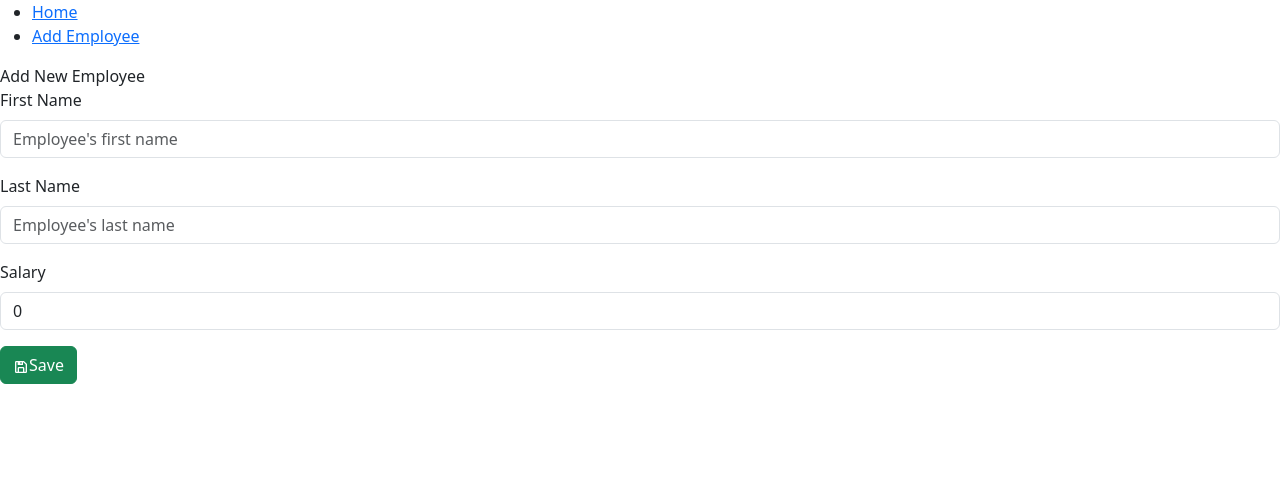
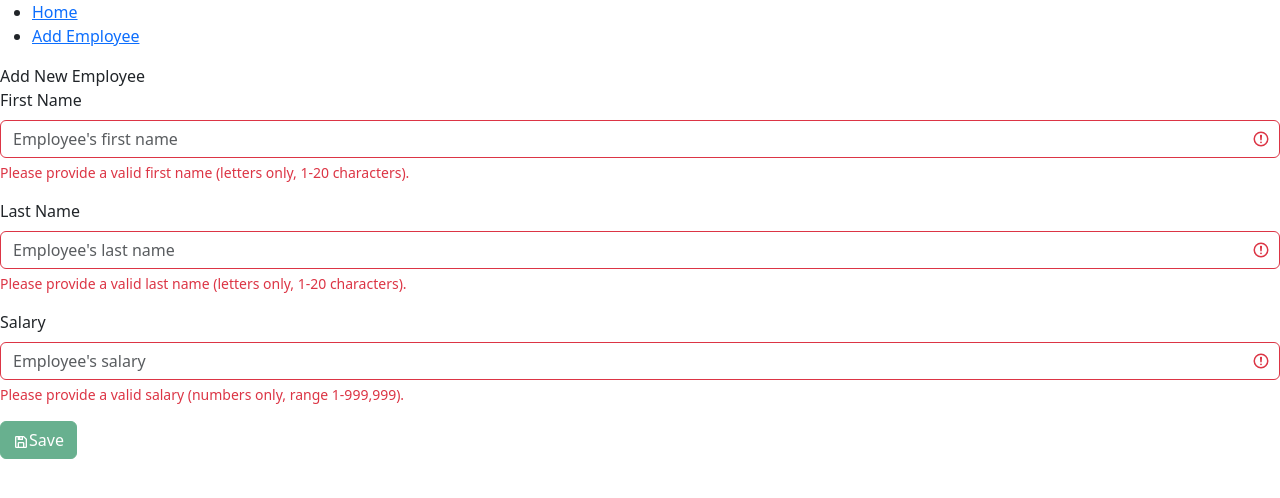
Before and after one commit to artiomtz/employee-management, a React (Vite) app in the folder frontend/: page /new in a window 1280 px wide. Shown: the top 498 px of the page. Built offline with nearby package versions, Linux system fonts and the light colour scheme; no server answers.

Commit message:
feat: add form validation

```diff
--- a/frontend/src/components/ButtonSave.jsx
+++ b/frontend/src/components/ButtonSave.jsx
@@ -15,6 +15,7 @@ export default function ButtonSave(props) {
         type="button"
         className="btn btn-success"
         onClick={handleSaveClick}
+        disabled={!props.isFormValid}
       >
         <span>
           <BiSave />
--- a/frontend/src/components/Form.jsx
+++ b/frontend/src/components/Form.jsx
@@ -6,11 +6,12 @@ import ButtonSave from "./ButtonSave";
 export default function Form(props) {
   const { employeeId } = useParams();
   const { employees, fetchEmployeeData } = useContext(EmployeeContext);
+  const [isFormValid, setIsFormValid] = useState(false);
   const [employeeDetails, setEmployeeDetails] = useState({
     id: null,
     firstName: "",
     lastName: "",
-    salary: 0,
+    salary: "",
   });
 
   useEffect(() => {
@@ -36,25 +37,42 @@ export default function Form(props) {
     });
   };
 
+  const validateForm = () => {
+    const isFirstNameValid = /^[a-zA-Z]{1,20}$/.test(employeeDetails.firstName);
+    const isLastNameValid = /^[a-zA-Z]{1,20}$/.test(employeeDetails.lastName);
+    const isSalaryValid =
+      /^[1-9]\d*$/.test(employeeDetails.salary) &&
+      employeeDetails.salary <= 999999;
+    setIsFormValid(isFirstNameValid && isLastNameValid && isSalaryValid);
+  };
+
   useEffect(() => {
     fetchEmployeeData();
   }, []);
 
   return (
-    <>
+    <form className="needs-validation" noValidate>
       <div className="mb-3">
         <label htmlFor="EditEmployeeFirstName" className="form-label">
           First Name
         </label>
         <input
           type="text"
-          className="form-control"
+          className={`form-control ${
+            !/^[A-Za-z]{1,20}$/.test(employeeDetails.firstName) && "is-invalid"
+          }`}
           id="EditEmployeeFirstName"
           name="firstName"
           placeholder="Employee's first name"
           value={employeeDetails.firstName}
           onChange={handleInputChange}
+          onKeyUp={validateForm}
+          required
+          pattern="[A-Za-z]{1,20}"
         />
+        <div className="invalid-feedback">
+          Please provide a valid first name (letters only, 1-20 characters).
+        </div>
       </div>
       <div className="mb-3">
         <label htmlFor="EditEmployeeLastName" className="form-label">
@@ -62,13 +80,21 @@ export default function Form(props) {
         </label>
         <input
           type="text"
-          className="form-control"
+          className={`form-control ${
+            !/^[A-Za-z]{1,20}$/.test(employeeDetails.lastName) && "is-invalid"
+          }`}
           id="EditEmployeeLastName"
           name="lastName"
           placeholder="Employee's last name"
           value={employeeDetails.lastName}
           onChange={handleInputChange}
+          onKeyUp={validateForm}
+          required
+          pattern="[A-Za-z]{1,20}"
         />
+        <div className="invalid-feedback">
+          Please provide a valid last name (letters only, 1-20 characters).
+        </div>
       </div>
       <div className="mb-3">
         <label htmlFor="EditEmployeeSalary" className="form-label">
@@ -76,15 +102,27 @@ export default function Form(props) {
         </label>
         <input
           type="number"
-          className="form-control"
+          className={`form-control ${
+            !(
+              /^[1-9]\d*$/.test(employeeDetails.salary) &&
+              employeeDetails.salary <= 999999
+            ) && "is-invalid"
+          }`}
           id="EditEmployeeSalary"
           name="salary"
           placeholder="Employee's salary"
           value={employeeDetails.salary}
           onChange={handleInputChange}
+          onKeyUp={validateForm}
+          required
+          min="1"
+          max="999999"
         />
+        <div className="invalid-feedback">
+          Please provide a valid salary (numbers only, range 1-999,999).
+        </div>
       </div>
-      <ButtonSave employee={employeeDetails} />
-    </>
+      <ButtonSave employee={employeeDetails} isFormValid={isFormValid} />
+    </form>
   );
 }
```
